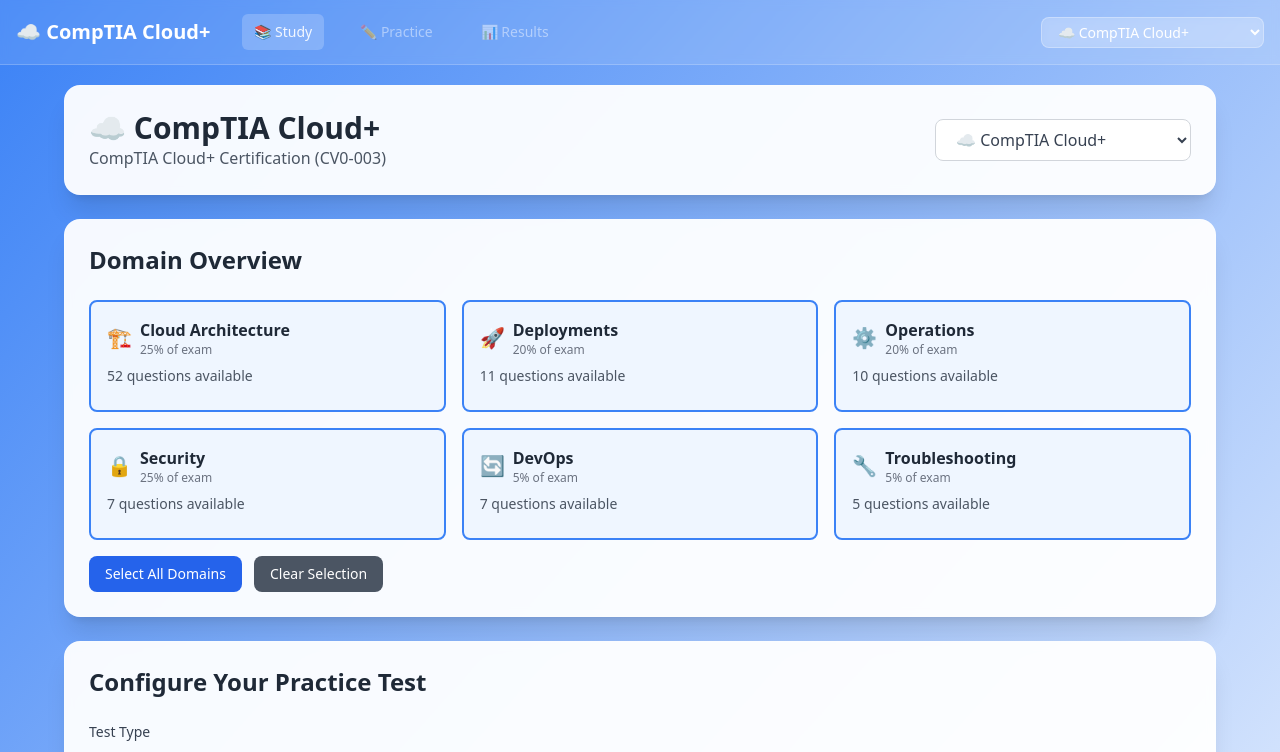
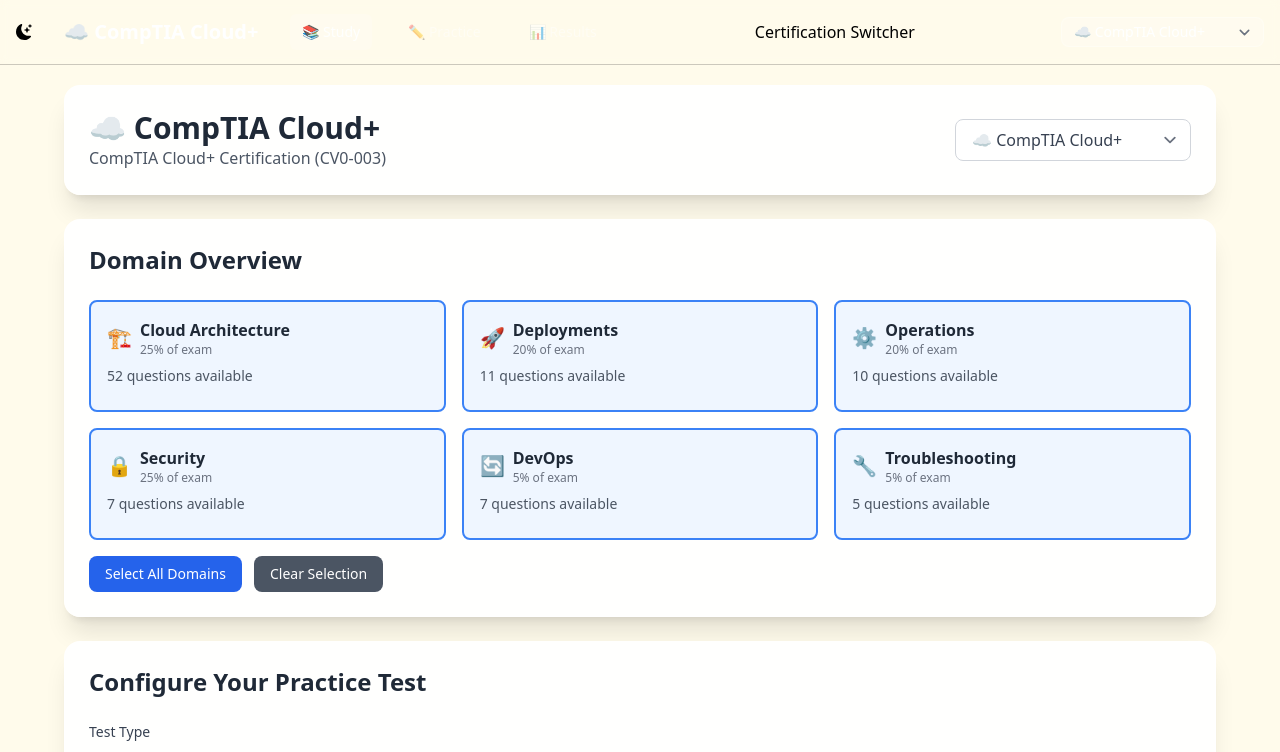
Before and after one commit to ericbowser/CloudPrepper, a React (Vite) app: page / in a window 1280 px wide. Shown: the top 752 px of the page. Built offline with nearby package versions, Linux system fonts and the light colour scheme.

Commit message:
dark mode

```diff
--- a/package.json
+++ b/package.json
@@ -28,15 +28,17 @@
   "dependencies": {
     "lodash": "^4.17.21",
     "react": "^19.1.0",
-    "react-dom": "^19.1.0"
+    "react-dom": "^19.1.0",
+    "react-icons": "^5.5.0"
   },
   "devDependencies": {
+    "@tailwindcss/forms": "^0.5.10",
+    "@tailwindcss/typography": "^0.5.16",
     "@tailwindcss/vite": "^4.1.11",
     "@types/lodash": "^4.17.20",
     "@types/node": "^24.1.0",
     "@types/react": "^19.1.8",
     "@types/react-dom": "^19.1.6",
-    "esbuild": "^0.21.5",
     "fs": "^0.0.1-security",
     "tailwindcss": "^3.4.17",
     "typescript": "^5.8.3",
--- a/src/App.tsx
+++ b/src/App.tsx
@@ -1,10 +1,11 @@
 // src/App.tsx - Updated to use domain-based question system
-import React, { useState } from 'react';
-import { AnswerMode, AnswerRecord, Question, QuizMode, SectionType, SelectedAnswer } from "./types/preptypes";
-import { CERTIFICATIONS } from "./config/domainConfig";
-import { DomainQuestionSelection } from "./components/DomainQuestionSelection";
+import React, {useEffect, useState} from 'react';
+import {AnswerMode, AnswerRecord, Question, QuizMode, SectionType, SelectedAnswer} from "./types/preptypes";
+import {CERTIFICATIONS} from "./config/domainConfig";
+import {DomainQuestionSelection} from "./components/DomainQuestionSelection";
 import ExplanationCard from "./components/ExplanationCard";
-import { AnswerModeToggle } from "./components/AnswerModeToggle";
+import {AnswerModeToggle} from "./components/AnswerModeToggle";
+import {BsFillMoonStarsFill} from "react-icons/bs";
 
 const CloudPrepApp: React.FC = () => {
     // Certification management
@@ -17,9 +18,7 @@
     // Quiz state
     const [selectedAnswer, setSelectedAnswer] = useState<SelectedAnswer | null>(null);
     const [userAnswers, setUserAnswers] = useState<AnswerRecord[]>([]);
-/*
-	const [quizStartTime, setQuizStartTime] = useState<Date>(new Date());
-*/
+    const [quizStartTime, setQuizStartTime] = useState<Date>(new Date(Date.now()));
     const [questionStartTime, setQuestionStartTime] = useState<Date>(new Date());
     const [isAnswered, setIsAnswered] = useState<boolean | null>(null);
     const [answerMode, setAnswerMode] = React.useState<AnswerMode | number>(AnswerMode.inline);
@@ -34,6 +33,30 @@
     // Get current question safely
     const currentQuestion = currentQuizQuestions[currentQuestionIndex];
     const totalQuestions = currentQuizQuestions.length;
+
+    const [darkMode, setDarkMode] = useState(false);
+
+    // Load dark mode preference from localStorage
+    useEffect(() => {
+        const savedDarkMode = localStorage.getItem('darkMode');
+        if (savedDarkMode) {
+            setDarkMode(JSON.parse(savedDarkMode));
+        } else if (window.matchMedia && window.matchMedia('(prefers-color-scheme: dark)').matches) {
+            // Use system preference as fallback
+            setDarkMode(true);
+        }
+    }, []);
+
+    // Save dark mode preference to localStorage
+    useEffect(() => {
+        localStorage.setItem('darkMode', JSON.stringify(darkMode));
+        // Apply or remove dark class from html element for better dark mode
+        if (darkMode) {
+            document.documentElement.classList.add('dark');
+        } else {
+            document.documentElement.classList.remove('dark');
+        }
+    }, [darkMode]);
 
     // Get current certification data
     const getCurrentCertification = () => {
@@ -52,10 +75,8 @@
         setIsAnswered(false);
         setShowExplanation(false);
         setDoneStudying(false);
-/*
-		setQuizStartTime(new Date());
-*/
-		setQuestionStartTime(new Date());
+        setQuizStartTime(new Date(Date.now()));
+        setQuestionStartTime(new Date(Date.now()));
         setActiveSection('practice');
     };
 
@@ -170,12 +191,15 @@
     );
 
     return (
-		<div className="min-h-screen bg-gradient-to-br from-blue-500 to-black to-white">
-			{/* Enhanced Navigation */}
-			<nav className="bg-white/10 backdrop-blur-sm border-b border-white/20">
+        <div className={'dark:bg-gray-800 dark:text-white text-black bg-amber-50'}>
+            <nav className="bg-transparent backdrop-blur-sm border-b border-black/20 text-black">
                 <div className="max-w-7xl mx-auto px-4">
                     <div className="flex justify-between items-center h-16">
                         <div className="flex items-center space-x-8">
+                            <div>
+                                <BsFillMoonStarsFill className={'cursor-pointer 2xl'}
+                                                     onClick={() => setDarkMode(!darkMode)}/>
+                            </div>
                             <div className="text-white font-bold text-xl">
                                 {getCurrentCertification().icon} {getCurrentCertification().name}
                             </div>
@@ -209,7 +233,7 @@
                             </div>
                         </div>
 
-						{/* Certification Switcher */}
+                        Certification Switcher
                         <select
                             value={currentCertification}
                             onChange={(e) => handleCertificationChange(e.target.value as 'comptia' | 'aws')}
@@ -256,7 +280,7 @@
                                 <div className="w-full bg-gray-200 rounded-full h-2">
                                     <div
                                         className="bg-blue-500 h-2 rounded-full transition-all duration-300"
-										style={{ width: `${((currentQuestionIndex + 1) / totalQuestions) * 100}%` }}
+                                        style={{width: `${((currentQuestionIndex + 1) / totalQuestions) * 100}%`}}
                                     />
                                 </div>
                             </div>
@@ -295,7 +319,8 @@
 
                         {/* Question Content */}
                         <div className="lg:col-span-3">
-							<div className="bg-white/95 backdrop-blur-sm rounded-2xl p-8 shadow-xl border border-white/20">
+                            <div
+                                className="bg-white/95 backdrop-blur-sm rounded-2xl p-8 shadow-xl border border-white/20">
                                 <div className="mb-6">
                                     <div className="flex justify-between items-center mb-4">
                                         <span className="text-sm text-gray-500">
@@ -305,7 +330,8 @@
                                             <span className="px-3 py-1 bg-blue-100 text-blue-800 rounded-full text-sm">
                                                 {currentQuestion.difficulty}
                                             </span>
-											<span className="px-3 py-1 bg-purple-100 text-purple-800 rounded-full text-sm">
+                                            <span
+                                                className="px-3 py-1 bg-purple-100 text-purple-800 rounded-full text-sm">
                                                 {currentQuestion.domain}
                                             </span>
                                         </div>
@@ -358,7 +384,6 @@
 
                                 {showExplanation && answerMode === AnswerMode.inline && (
                                     <ExplanationCard
-										setDoneStudying={setDoneStudying}
                                         doneStudying={doneStudying}
                                         question={currentQuestion}
                                     />
@@ -410,10 +435,11 @@
                             </button>
                         </div>
                     </div>
+
                 )}
             </div>
         </div>
-	);
+    )
 };
 
 export default CloudPrepApp;
--- a/src/components/Nav.tsx
+++ b/src/components/Nav.tsx
@@ -1,6 +1,7 @@
 import React from 'react';
+import {SectionType} from "@/types/preptypes";
 
-const Nav: React.FC<{ setActiveSection: (section: string) => void; activeSection: string }> = ({ setActiveSection, activeSection }) => {
+const Nav: React.FC<{ setActiveSection: (section: SectionType) => void; activeSection: string }> = ({ setActiveSection, activeSection }) => {
     return (
         <nav className="bg-white/95 backdrop-blur-sm rounded-2xl p-4 mb-8 shadow-xl border border-white/20">
             <div className="flex justify-between items-center">
--- a/tailwind.config.js
+++ /dev/null
@@ -1,12 +0,0 @@
-/** @type {import('tailwindcss').Config} */
-module.exports = {
-  content: [
-    "./src/**/*.{tsx, jsx, ts, js, html}",
-    "*.{tsx, jsx, ts, js, html}"
-    // ...
-  ],
-  theme: {
-    extend: {},
-  },
-  plugins: [],
-}
--- /dev/null
+++ b/tailwind.config.ts
@@ -0,0 +1,27 @@
+/** @type {import('tailwindcss').Config} */
+import forms from "@tailwindcss/forms";
+import topography from "@tailwindcss/typography";
+
+module.exports = {
+  darkMode: "class",
+  content: [
+    "./src/**/*.{tsx, jsx, ts, js, html}",
+    "*.{tsx, jsx, ts, js, html}",
+      "./**/**/*.{tsx, jsx, ts, js, html}",
+      "./*.{ts, tsx, js, jsx}"
+    // ...
+  ],
+  theme: {
+    extend: {
+      colors: {
+        primary: "#0725ec",
+        blackRed: "#0b0000",
+        blackBlue: "#000209"
+      }
+    },
+  },
+  plugins: [
+    forms,
+    topography
+  ],
+}
--- a/tailwindcss.config.ts
+++ b/tailwindcss.config.ts
@@ -7,8 +7,5 @@
     theme: {
         extend: {},
     },
-    plugins: [
-        require("@tailwindcss/forms"),
-        require("@tailwindcss/typography"),
-    ],
+
 }
--- a/vite.config.ts
+++ b/vite.config.ts
@@ -1,10 +1,10 @@
 import {defineConfig} from 'vite';
-
-export default defineConfig(({mode}) => ({
+import config from './env.json';
+export default defineConfig(function ({mode}: { mode: string }) {
+    return ({
         build: {
             outDir: 'dist',
-        sourcemap: mode === 'development',
-        minify: mode === 'production' ? 'esbuild' : false,
+            sourcemap: config.NODE_ENV === 'development'
         },
         server: {
             https: {
@@ -19,4 +19,5 @@
                 },
             },
         }
-}));
+    });
+});
```
Also changed, not shown: azure-pipelines.yml (deleted, +0 -21 lines), tsconfig.json (+7 -7 lines), 2 other files (tests, documents, lock files or other folders). Lines whose indentation alone changed are shown as unchanged.
